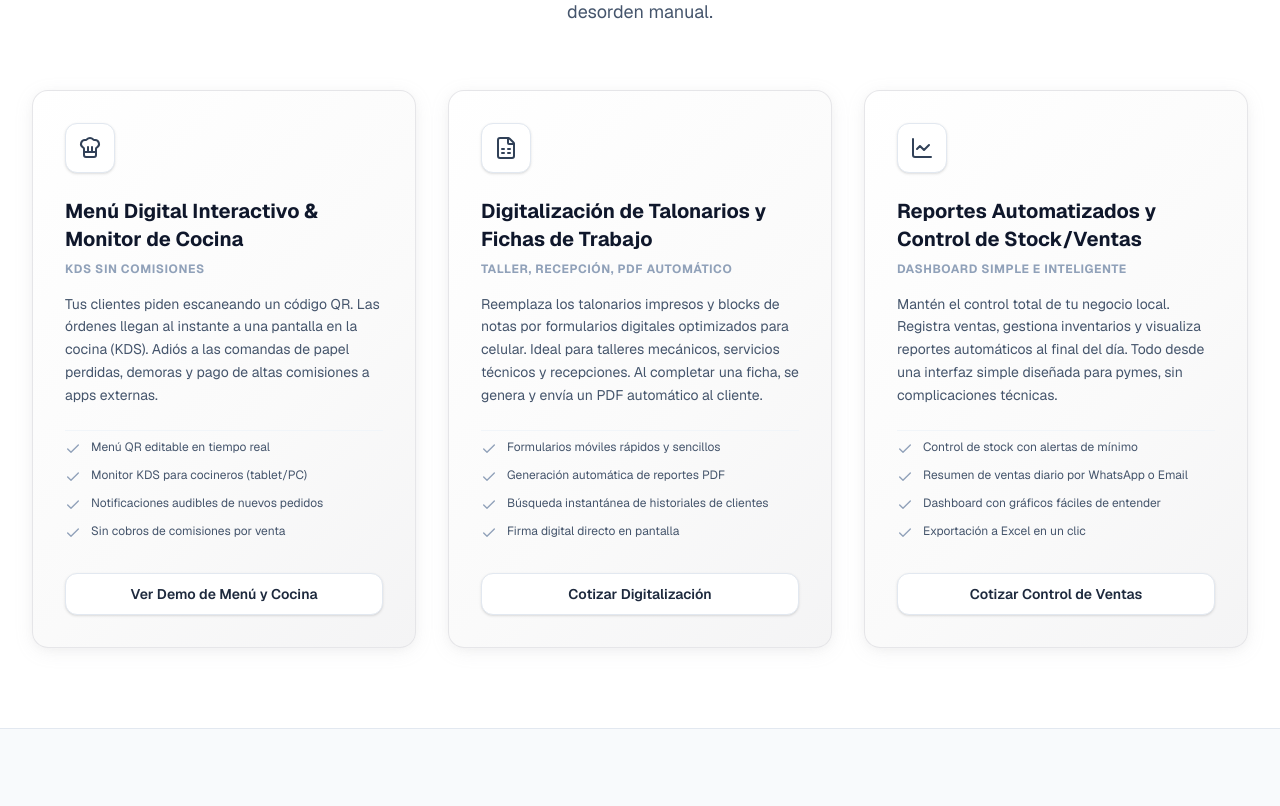
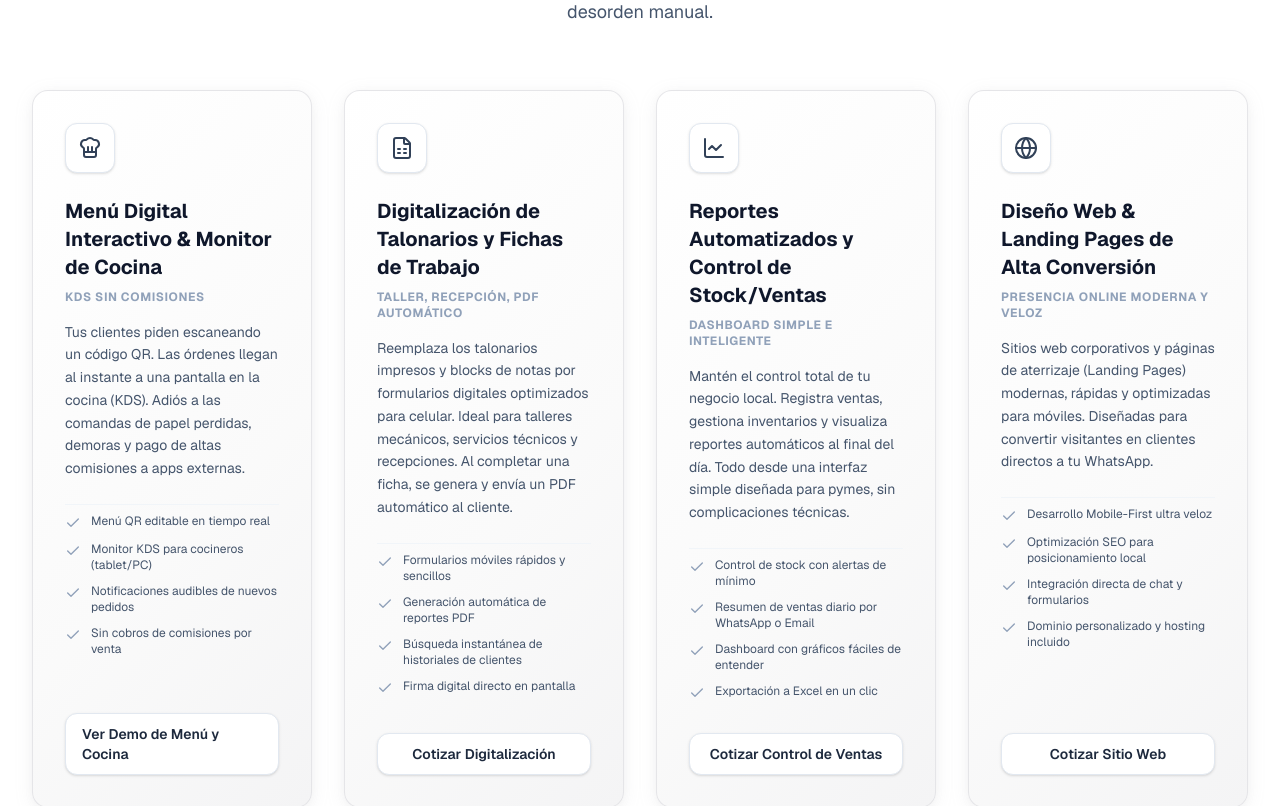
Before and after one commit to hpulgarc-sys/agencia-automatizacion-local, a Next.js app: page / in a window 1280 px wide. Shown: the part 1060-1866 px from the top of the page. Built offline with nearby package versions, Linux system fonts and the light colour scheme.

Commit message:
feat: agregar cuarto servicio y ajustar cuadricula

```diff
--- a/src/components/Services.tsx
+++ b/src/components/Services.tsx
@@ -1,4 +1,4 @@
-import { ChefHat, FileSpreadsheet, LineChart, Check } from "lucide-react";
+import { ChefHat, FileSpreadsheet, LineChart, Check, Globe } from "lucide-react";
 
 export default function Services() {
   const services = [
@@ -50,6 +50,22 @@ export default function Services() {
       ctaText: "Cotizar Control de Ventas",
       ctaHref: "#cotizar",
     },
+    {
+      id: "diseno-web",
+      icon: <Globe className="h-6 w-6 text-slate-700" />,
+      title: "Diseño Web & Landing Pages de Alta Conversión",
+      subtitle: "Presencia online moderna y veloz",
+      description:
+        "Sitios web corporativos y páginas de aterrizaje (Landing Pages) modernas, rápidas y optimizadas para móviles. Diseñadas para convertir visitantes en clientes directos a tu WhatsApp.",
+      features: [
+        "Desarrollo Mobile-First ultra veloz",
+        "Optimización SEO para posicionamiento local",
+        "Integración directa de chat y formularios",
+        "Dominio personalizado y hosting incluido",
+      ],
+      ctaText: "Cotizar Sitio Web",
+      ctaHref: "#cotizar",
+    },
   ];
 
   return (
@@ -70,7 +86,7 @@ export default function Services() {
         </div>
 
         {/* Services Grid */}
-        <div className="grid grid-cols-1 md:grid-cols-3 gap-8">
+        <div className="grid grid-cols-1 md:grid-cols-2 lg:grid-cols-4 gap-6 lg:gap-8">
           {services.map((service, index) => (
             <div
               key={index}
```
